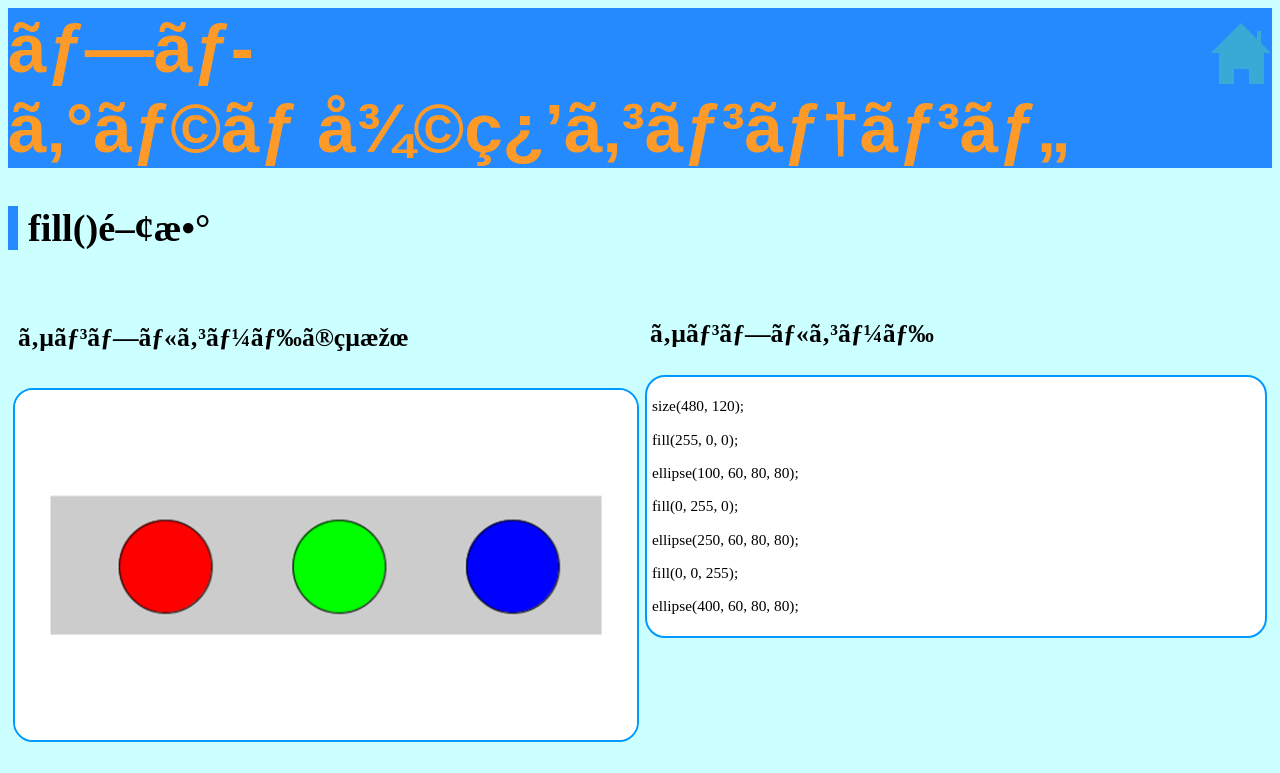
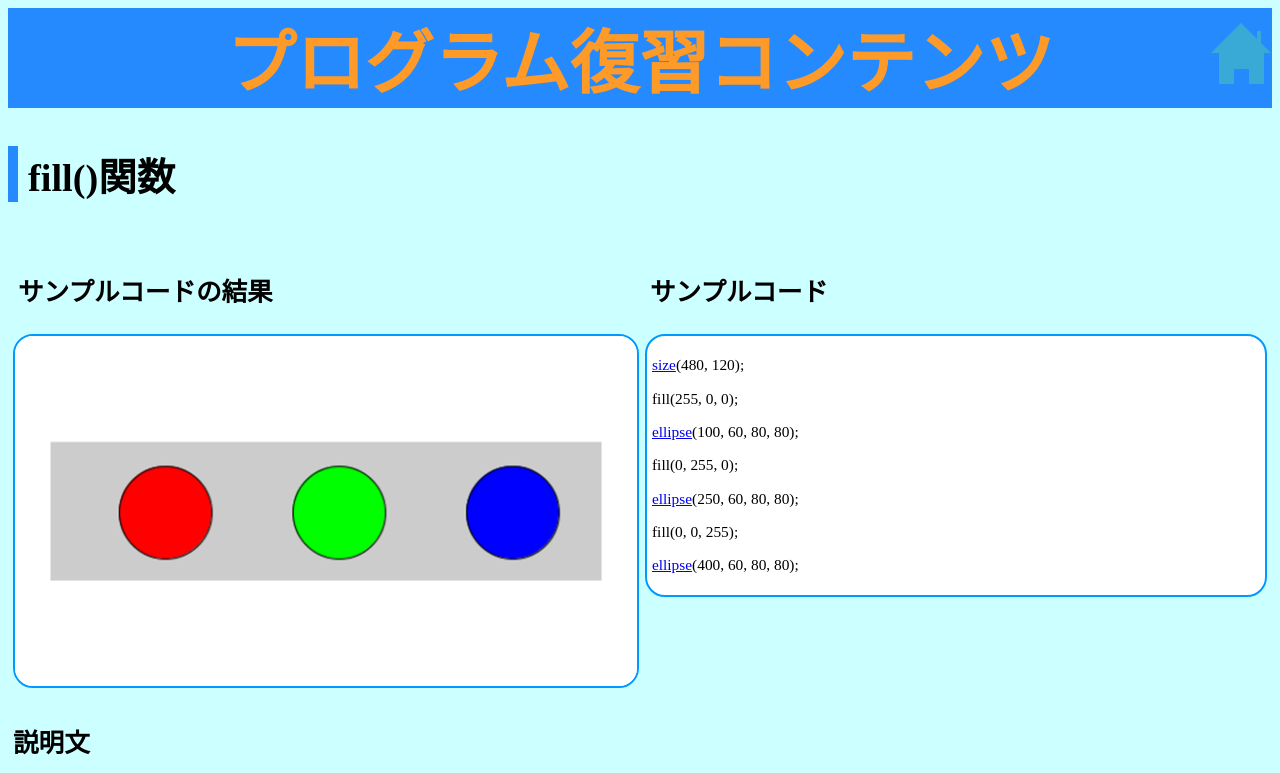
Before and after one commit to o-saringu/fill, a plain HTML site: page index.html in a window 1280 px wide. Shown: the top 773 px of the page. Drawn offline with Linux system fonts and the light colour scheme.

Commit message:
Update index.html

```diff
--- a/index.html
+++ b/index.html
@@ -1,7 +1,14 @@
 <!DOCTYPE html>
+<html lang="jp">
+
 <head>
-<meta charset="UTF=8">
-<link rel="stylesheet" href="style.css">
+  <meta charset="UTF-8">
+  <link rel="stylesheet" href="style.css">
+  <meta name="viewport" content="width=device-width, initial-scale=1.0">
+
+<link rel="preconnect" href="https://fonts.googleapis.com">
+<link rel="preconnect" href="https://fonts.gstatic.com" crossorigin>
+<link href="https://fonts.googleapis.com/css2?family=Bangers&family=M+PLUS+1p:wght@500&family=Oswald&display=swap" rel="stylesheet">
 </head>
 
 <body>
@@ -22,13 +29,13 @@
 	<div class="yoko1">
 	<div class="komidasi2"><p>サンプルコード</div>
 	<div class="code">
-	<p>size(480, 120);
+	<p><a href="https://o-saringu.github.io/size/"target="_blank" rel="noopener noreferrer" >size</a>(480, 120);
 	<p>fill(255, 0, 0);
-	<p>ellipse(100, 60, 80, 80);
+	<p><a href="https://o-saringu.github.io/ellipse/"target="_blank" rel="noopener noreferrer" >ellipse</a>(100, 60, 80, 80);
 	<p>fill(0, 255, 0);
-	<p>ellipse(250, 60, 80, 80);
+	<p><a href="https://o-saringu.github.io/ellipse/"target="_blank" rel="noopener noreferrer" >ellipse</a>(250, 60, 80, 80);
 	<p>fill(0, 0, 255);
-	<p>ellipse(400, 60, 80, 80);
+	<p><a href="https://o-saringu.github.io/ellipse/"target="_blank" rel="noopener noreferrer" >ellipse</a>(400, 60, 80, 80);
 	</div>
 	</div>
 </div>
```
